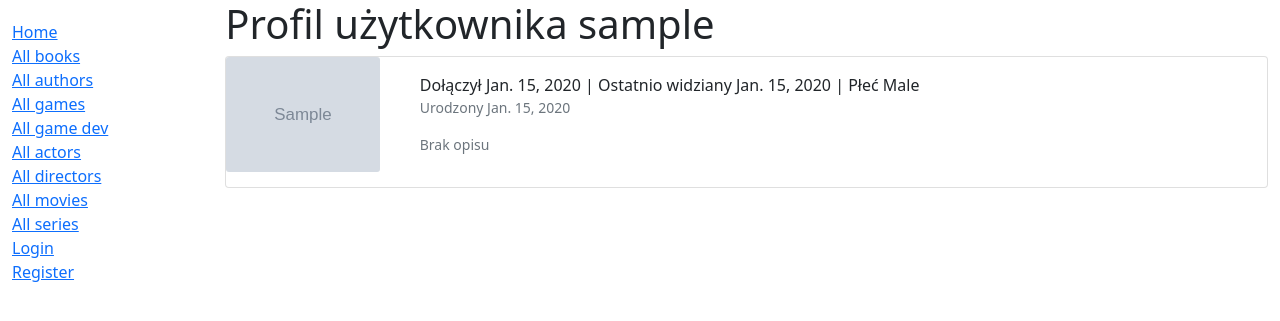
After one commit to Athamed/amd2, a Django app: page /polls/profile/1 in a window 1280 px wide. The commit adds this page. Shown: the top 321 px of the page. Run offline with Django 4.2, Linux system fonts and the light colour scheme; tables that the repository leaves empty hold one stand-in row (values such as "Sample post"); grey boxes marked "Sample" are stand-in pictures.

Commit message:
Added simple profile page

```diff
--- a/polls/models.py
+++ b/polls/models.py
@@ -200,12 +200,12 @@ class Profile(models.Model):
         return self.user.last_login
 
     Genders = (
-        ('m', 'Male'),
-        ('f', 'Female'),
-        ('u', 'Undefined'),
+        ('Male', 'Male'),
+        ('Female', 'Female'),
+        ('Undefined', 'Undefined'),
     )
 
-    gender = models.CharField(max_length=1, choices=Genders, blank=True, default='u',
+    gender = models.CharField(max_length=10, choices=Genders, blank=True, default='Undefined',
                               help_text='What is your gender', )
 
     def __str__(self):
--- a/polls/templates/base_generic.html
+++ b/polls/templates/base_generic.html
@@ -28,7 +28,7 @@
 
 
                     {% if user.is_authenticated %}
-                        <li>User: {{ user.get_username }}</li>
+                        <li>User: <a href="{% url 'profile-page' user.id %}">{{ user.get_username }}</a></li>
                         <li><a href="{% url 'my-borrowed' %}">My Borrowed</a></li>
                         <li><a href="{% url 'edit_user' %}">Edit my Profile</a></li>
                         <li><a href="{% url 'logout' %}?next={{ request.path }}">Logout</a></li>
--- /dev/null
+++ b/polls/templates/polls/Profile/user_profile.html
@@ -0,0 +1,41 @@
+{% extends "base_generic.html" %}
+
+{% block content %}
+    <h1>Profil użytkownika {{ page_user }}</h1>
+    <div class="card mb-3">
+        <div class="row no-gutters">
+            <div class="col-md-2">
+                {% if page_user.profile_image_url %}
+                    <img src="{{ page_user.profile_image_url }} " class="card-img">
+                {% endif %}
+
+            </div>
+
+            <div class="col-md-10">
+                <div class="card-body"
+                <h5 class="card-title">
+                    Dołączył {{ page_user.user.date_joined.date }} | Ostatnio widziany {{ page_user.user.last_login.date }} | Płeć {{ page_user.gender }}
+                </h5>
+
+                <p class="small text-muted">
+                    {% if page_user.date_of_birth %}
+                        Urodzony {{ page_user.date_of_birth }}
+                    {% endif %}
+                </p>
+
+                            <p class="small text-muted">
+                    {% if profile_description.date_of_birth %}
+                        Opis {{ page_user.profile_description }}
+
+                    {% else %}
+                        Brak opisu
+                    {% endif %}
+
+                </p>
+
+            </div>
+        </div>
+    </div>
+
+
+{% endblock %}
--- a/polls/urls.py
+++ b/polls/urls.py
@@ -1,7 +1,7 @@
 from django.urls import path
 
 from . import views
-from .views import SignUpView, UserEditView, PasswordsChangeView
+from .views import SignUpView, UserEditView, PasswordsChangeView, ProfilePageView
 
 urlpatterns = [
     path('', views.index, name='index'),
@@ -14,6 +14,7 @@ urlpatterns = [
 
     path("signup/", SignUpView.as_view(), name="signup"),
     path("edit_user/", UserEditView.as_view(), name="edit_user"),
+    path("profile/<int:pk>", ProfilePageView.as_view(), name="profile-page"),
 
     path('book/<uuid:pk>/renew/', views.renew_book_librarian, name='renew-book-librarian'),
     path('author/create/', views.AuthorCreate.as_view(), name='author-create'),
--- a/polls/views.py
+++ b/polls/views.py
@@ -10,8 +10,7 @@ from django.contrib.auth.mixins import PermissionRequiredMixin
 from django.contrib.auth.mixins import UserPassesTestMixin
 from django.contrib.auth.views import PasswordChangeView
 from django.http import HttpResponseRedirect
-from django.shortcuts import get_object_or_404
-from django.shortcuts import render, redirect
+from django.shortcuts import render, redirect, get_object_or_404
 from django.urls import reverse
 from django.urls import reverse_lazy
 from django.views import generic
@@ -21,7 +20,7 @@ from polls.forms import RenewBookForm, MovieForm, SeriesForm, ActorForm, Directo
 from polls.models import Author
 from .forms import GameForm, EditUserForm, PasswordChangingForm
 from .models import Book, BookInstance
-from .models import Game, Developer
+from .models import Game, Developer, Profile
 from .models import Movie, Series, Actor, Director, Language, MovieSeriesGenre
 
 
@@ -314,6 +313,18 @@ class UserEditView(UserPassesTestMixin, generic.UpdateView):
 
     def handle_no_permission(self):
         return redirect('index')
+
+class ProfilePageView(generic.DetailView):
+    model = Profile
+    template_name = "polls/Profile/user_profile.html"
+
+    def get_context_data(self, *args, **kwargs):
+        #users = Profile.objects.all()
+        context = super(ProfilePageView, self).get_context_data(*args, **kwargs)
+
+        page_user = get_object_or_404(Profile, id=self.kwargs['pk'])
+        context["page_user"] = page_user
+        return context
 
 
 class MovieListView(generic.ListView):
```
